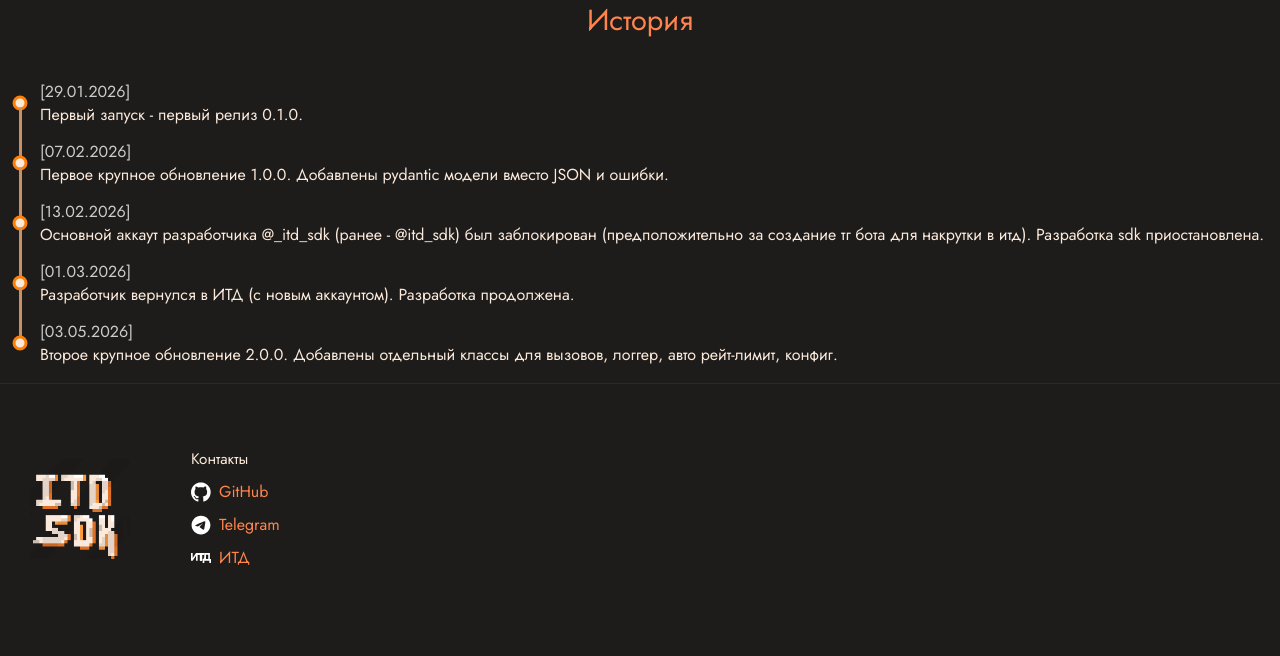
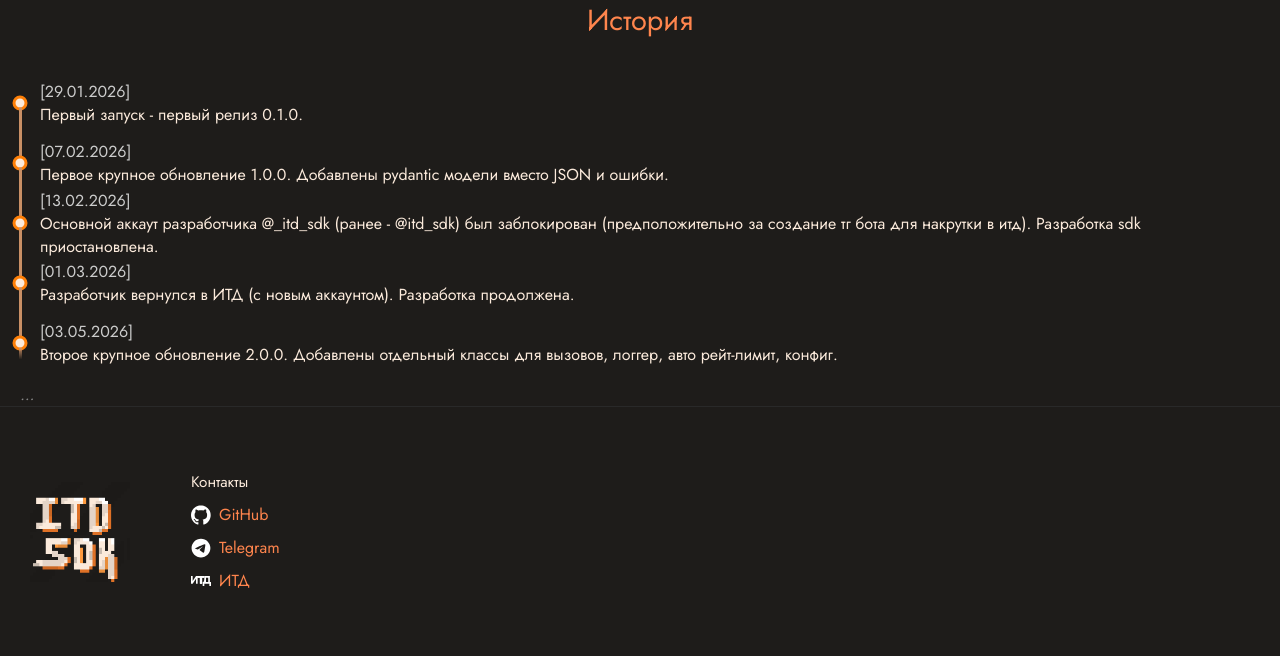
Before and after one commit to itd-sdk/website, a FastAPI app: page / in a window 1280 px wide. Shown: the part 1318-1974 px from the top of the page. Before the commit the page ends 1883 px from the top, so only its background shows below. Run offline with FastAPI, Linux system fonts and the light colour scheme.

Commit message:
fix(frontend): fix history timeline on mobiles; add disappearing effect for last line; add etc text

```diff
--- a/app/static/css/index.css
+++ b/app/static/css/index.css
@@ -150,9 +150,21 @@
   margin-right: 15px;
 }
 .history-event-label {
-  white-space: nowrap;
+  display: block;
+  min-width: 90vw;
 }
 
 .history-event:last-child .history-event-circle::after {
-  display: none;
+  mask-image: linear-gradient(to bottom, #000, transparent 20%);
 }
+
+#history-etc {
+  color: #888;
+  font-style: oblique 20deg;
+}
+
+@media(max-width: 700px) {
+  .history-event-circle::after, .history-event {
+    height: 120px;
+  }
+}
--- a/app/static/css/style.css
+++ b/app/static/css/style.css
@@ -53,7 +53,7 @@
 }
 
 button:disabled {
-  background-color: #666; /* 666 типа деман (спермы) ну вы поняли */
+  background-color: #666;
   cursor: default;
 }
 
@@ -241,7 +241,7 @@
 #header {
   height: 86px;
   width: 100vw;
-  padding: 0 5%;
+  padding: 0 20px;
 
   display: flex;
   align-items: center;
@@ -263,6 +263,7 @@
 }
 #header-logo {
   height: 50px;
+  margin-right: 50px;
 }
 #footer-logo {
   height: 100px;
@@ -271,7 +272,7 @@
 
 #header-tabs {
   display: flex;
-  gap: 10px;
+  gap: 20px;
   flex-wrap: nowrap;
 }
 
--- a/app/templates/base.html
+++ b/app/templates/base.html
@@ -13,15 +13,14 @@
     </head>
     <body>
         {% block header %}
-        <!--
         <div id="header">
             <img id="header-logo" onclick="window.location.href='/'" src="/static/images/logo.png">
-            <!- <div id="header-tabs">
-                <a href="/" class="header-tab">6</a>
-                <a href="/" class="header-tab">7</a>
-                <a href="/" class="header-tab">сикс се!</a> ->
+            <div id="header-tabs">
+                <a href="/" class="header-tab">Граф</a>
+                <!-- <a href="/" class="header-tab">Вики проектов</a> -->
+                <a href="/" class="header-tab">Вход</a>
             </div>
-        </div>-->
+        </div>
         {% endblock %}
 
         {% block content %}{% endblock %}
--- a/app/templates/index.html
+++ b/app/templates/index.html
@@ -100,5 +100,6 @@
             </div>
         </div>
     </div>
+    <i id="history-etc">...</i>
 </div>
 {% endblock %}
```
